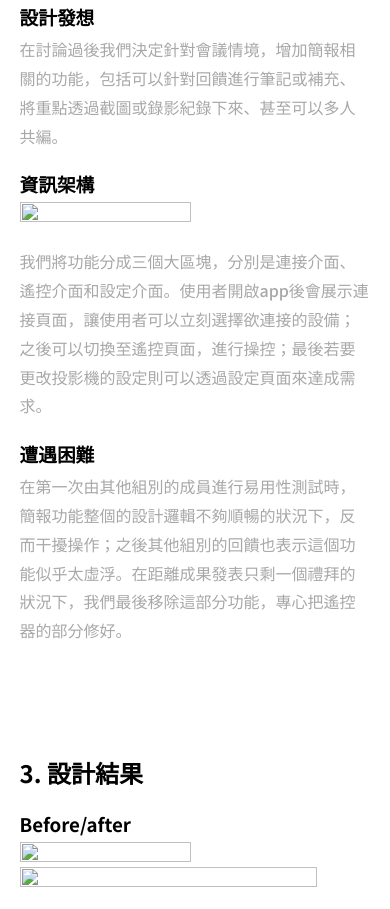
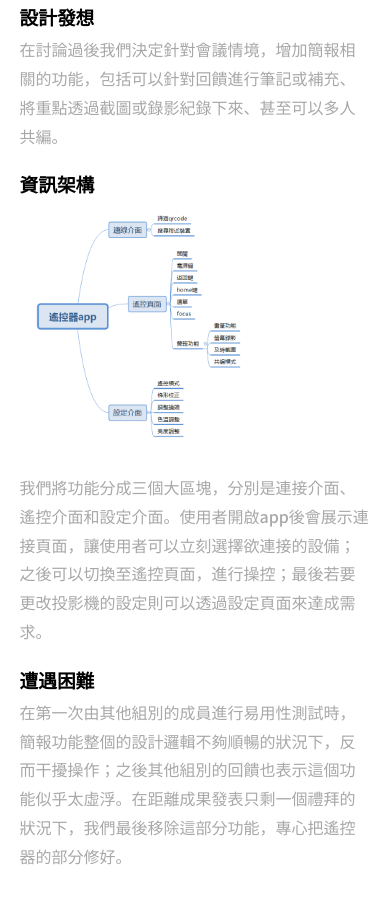
Before and after one commit to Hank-Sung/Hank-Sung.github-io, a plain HTML site: page page-1.html in a window 390 px wide. Shown: the part 1509-2418 px from the top of the page. Drawn offline with Linux system fonts and the light colour scheme; the site is published under a folder, as on GitHub Pages, so addresses that start at the root find nothing.

Commit message:
portfolio-set2-3(mobile+) debug-img

```diff
--- a/page-1.html
+++ b/page-1.html
@@ -63,7 +63,7 @@
         <p>在討論過後我們決定針對會議情境，增加簡報相關的功能，包括可以針對回饋進行筆記或補充、將重點透過截圖或錄影紀錄下來、甚至可以多人共編。</p>
         <h3>資訊架構</h3>
         <div class="img">
-            <img src="/new1.png" alt="">
+            <img src="new1.png" alt="">
         </div>
         <p>我們將功能分成三個大區塊，分別是連接介面、遙控介面和設定介面。使用者開啟app後會展示連接頁面，讓使用者可以立刻選擇欲連接的設備；之後可以切換至遙控頁面，進行操控；最後若要更改投影機的設定則可以透過設定頁面來達成需求。</p>
         <h3>遭遇困難</h3>
@@ -74,8 +74,8 @@
         <h2>3. 設計結果</h2>
         <h3>Before/after</h3>
         <div class="img">
-            <img src="/new2.png" alt="">
-            <img src="/new2-1.png" alt="">
+            <img src="new2.png" alt="">
+            <img src="new2-1.png" alt="">
         </div>
         <h3>版面的重新編排 </h3>
         <p>將常用的按鍵移至版面的下方，讓單手持握時更容易按到，於此相對地把不希望被誤觸的按鈕移到上方。</p>
```
Also changed, not shown: page-2.html (+3 -3 lines).
